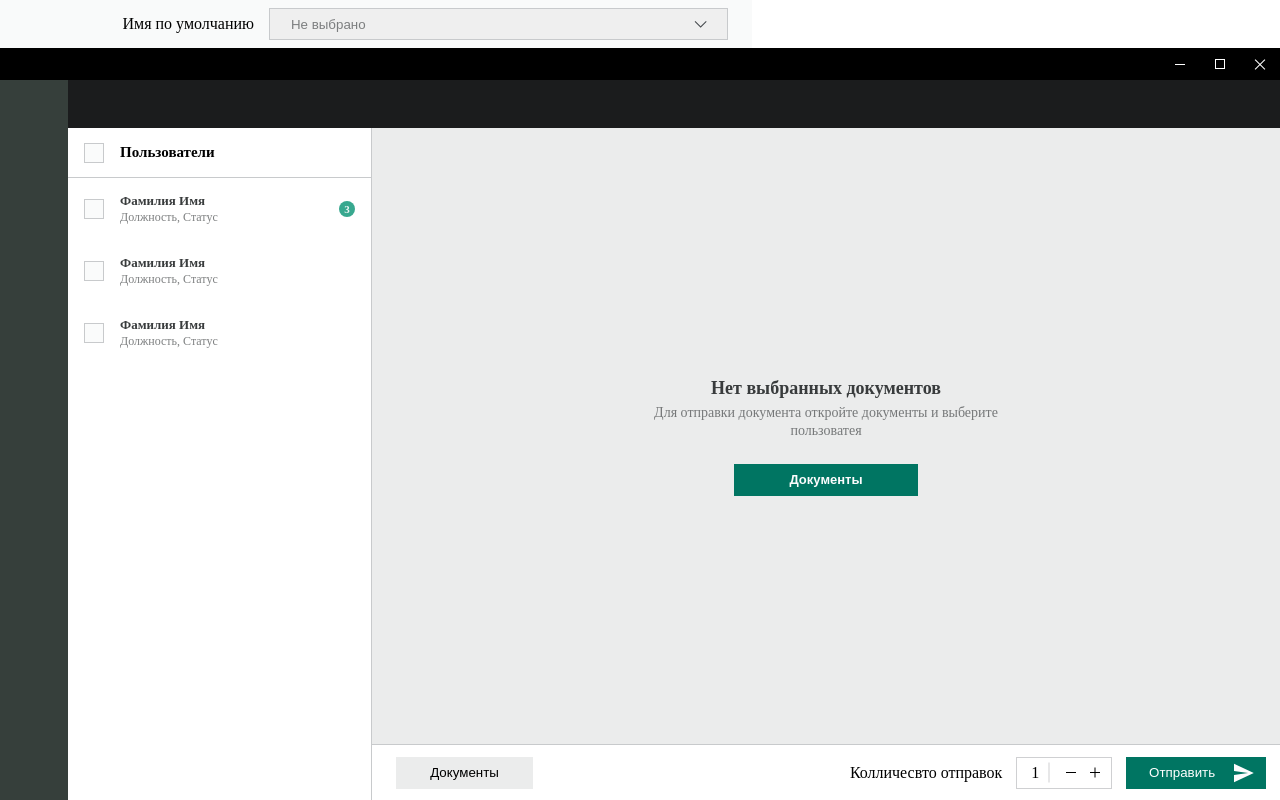
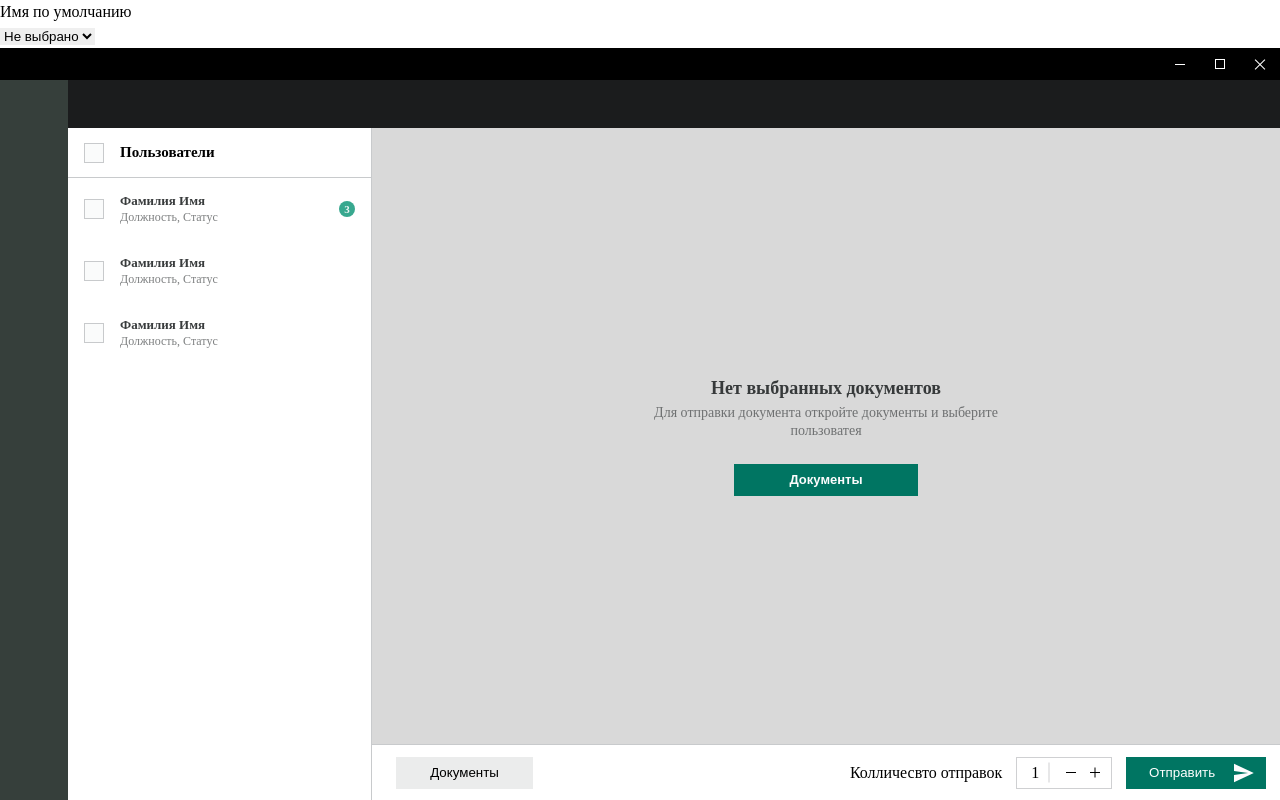
Before and after one commit to dageron20/projectSTC, a React (Create React App) app: page / in a window 1280 px wide. Built offline with nearby package versions, Linux system fonts and the light colour scheme.

Commit message:
commit new

```diff
--- a/src/styles/index.css
+++ b/src/styles/index.css
@@ -4,8 +4,6 @@
 @import "../components/listUsers/ListUsers.css";
 @import "../components/BottomDocument/BottomDocument.css";
 @import "../components/chooseDocumentButton/Choosedocument.css";
-@import "../components/dropDownMenu/DropDownMenu.css";
-
 html {
   box-sizing: border-box;
 }
@@ -104,7 +102,7 @@ img,
 .document-flow {
   display: flex;
   flex-direction: column;
-  background: #EBECEC;
+  background: #D9D9D9;
   flex-grow: 1;
 }
 
```
